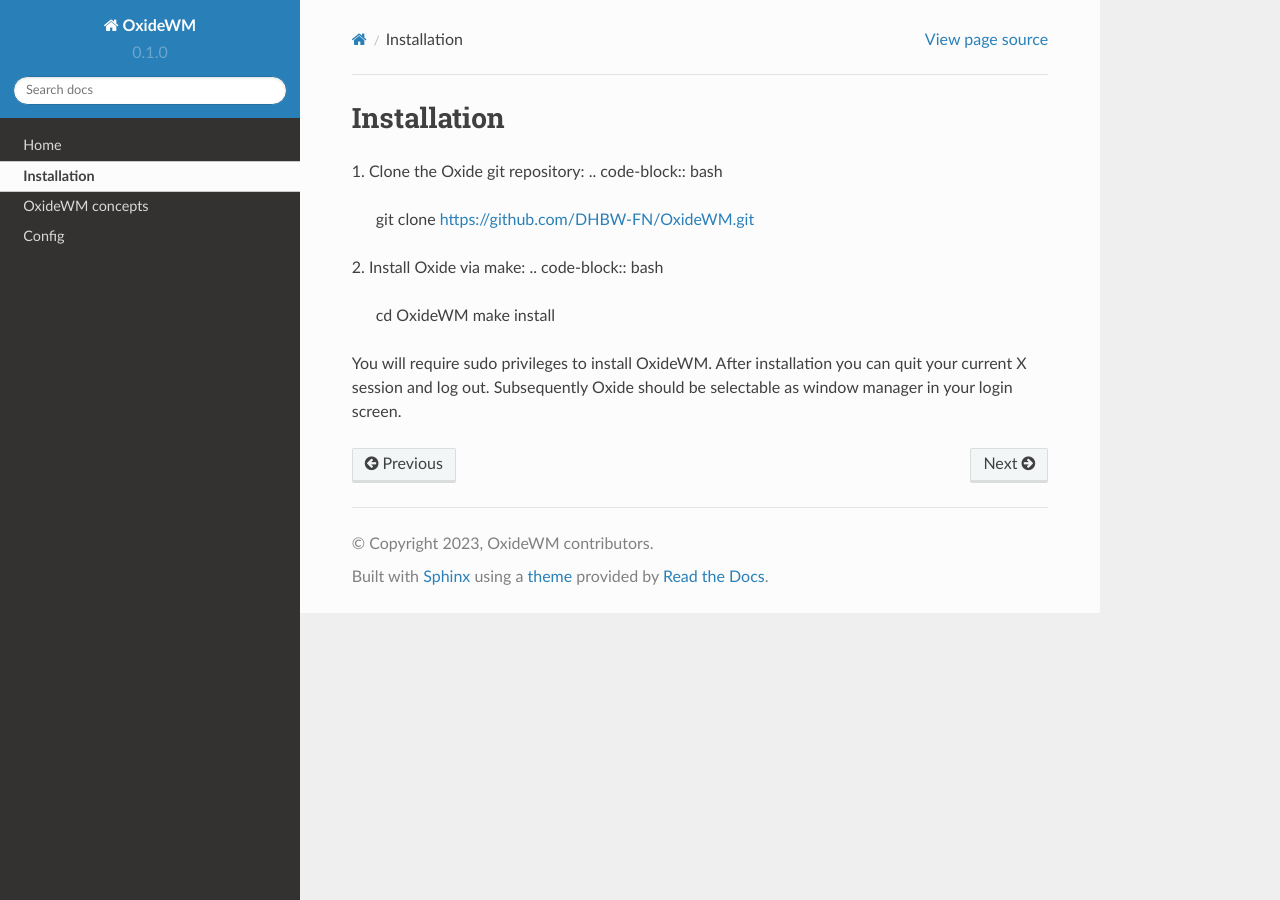
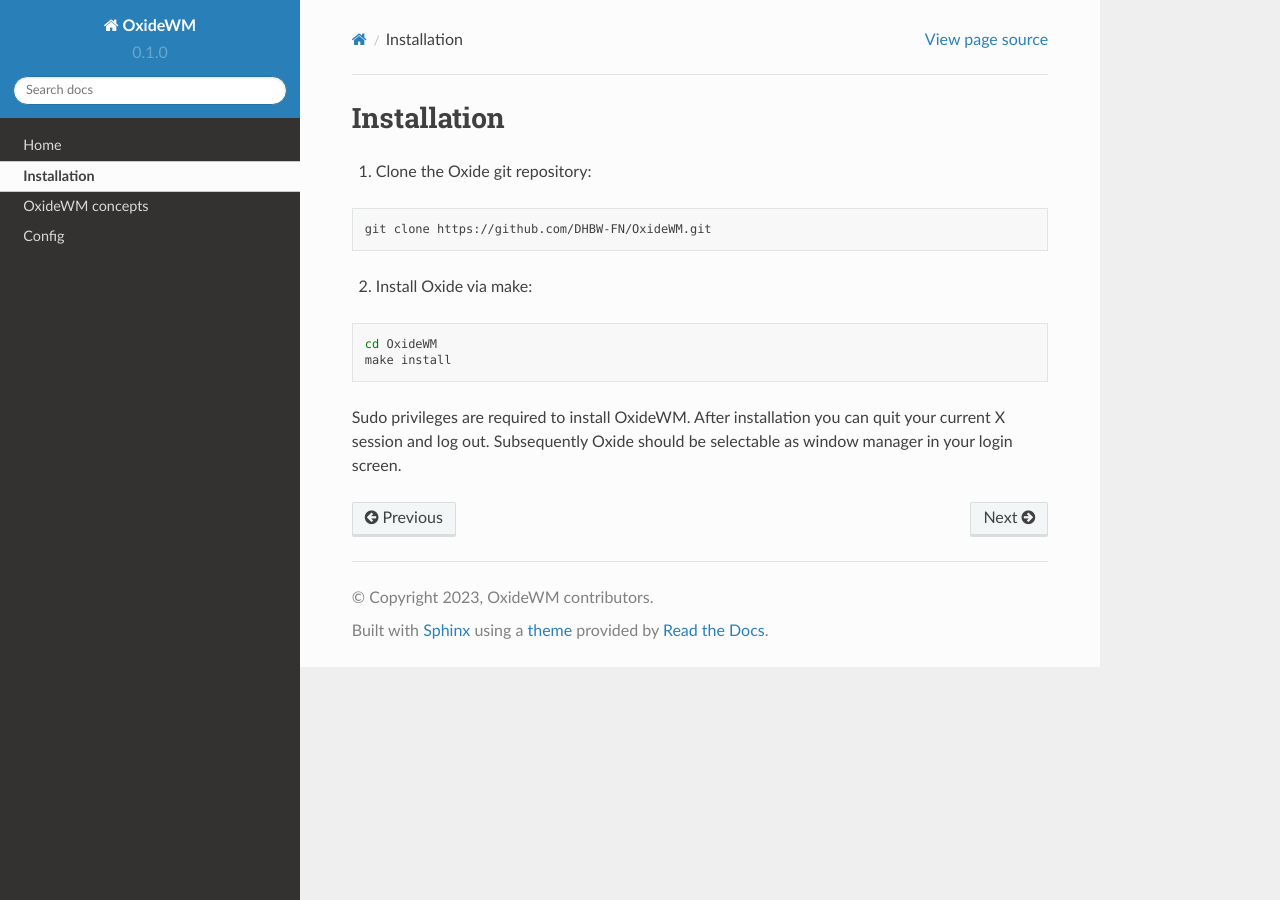
Before and after one commit to FelixSchladt/OxideWM, a Sphinx documentation site: the page built from docs/source/installation.rst, in a window 1280 px wide. Built offline with Sphinx 7.4.7 and the Read the Docs theme 2.0.0, drawn with Linux system fonts in a browser that asks for light colours.

Commit message:
Update installation.rst

```diff
--- a/docs/source/installation.rst
+++ b/docs/source/installation.rst
@@ -5,15 +5,17 @@
 ============
 
 1. Clone the Oxide git repository:
+
 .. code-block:: bash
 
         git clone https://github.com/DHBW-FN/OxideWM.git
 
 2. Install Oxide via make:
+
 .. code-block:: bash
 
         cd OxideWM
         make install
 
-You will require sudo privileges to install OxideWM.
+Sudo privileges are required to install OxideWM.
 After installation you can quit your current X session and log out. Subsequently Oxide should be selectable as window manager in your login screen.
```
